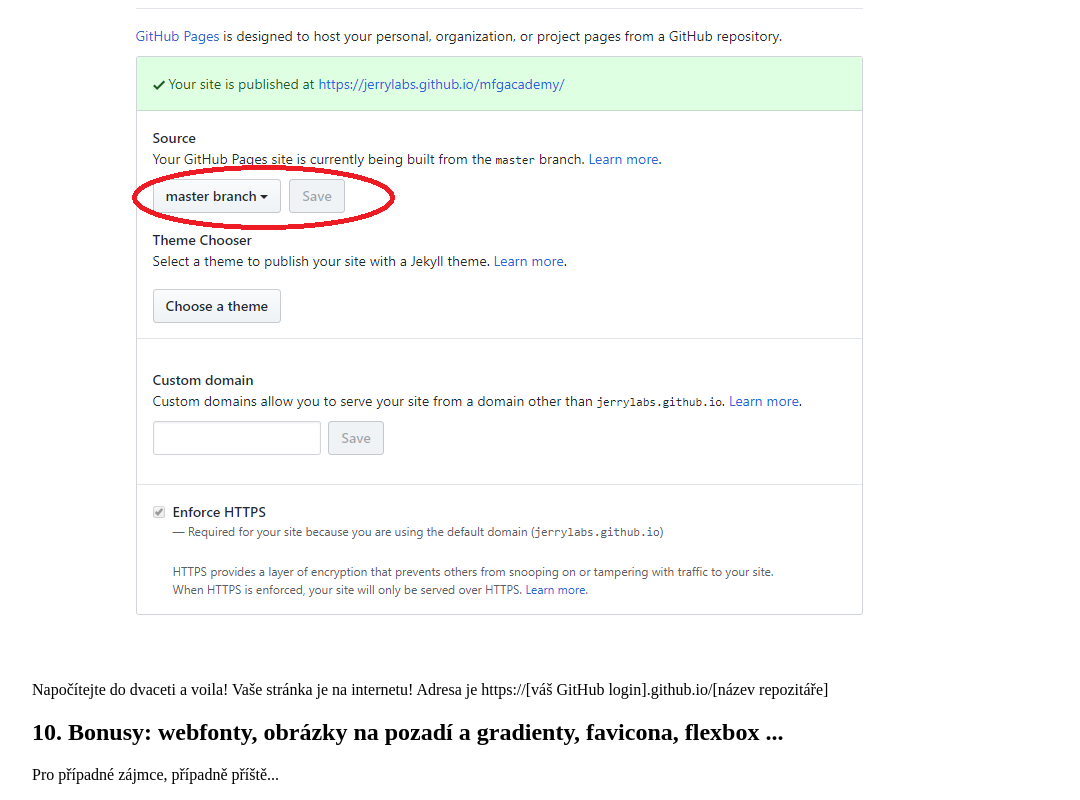
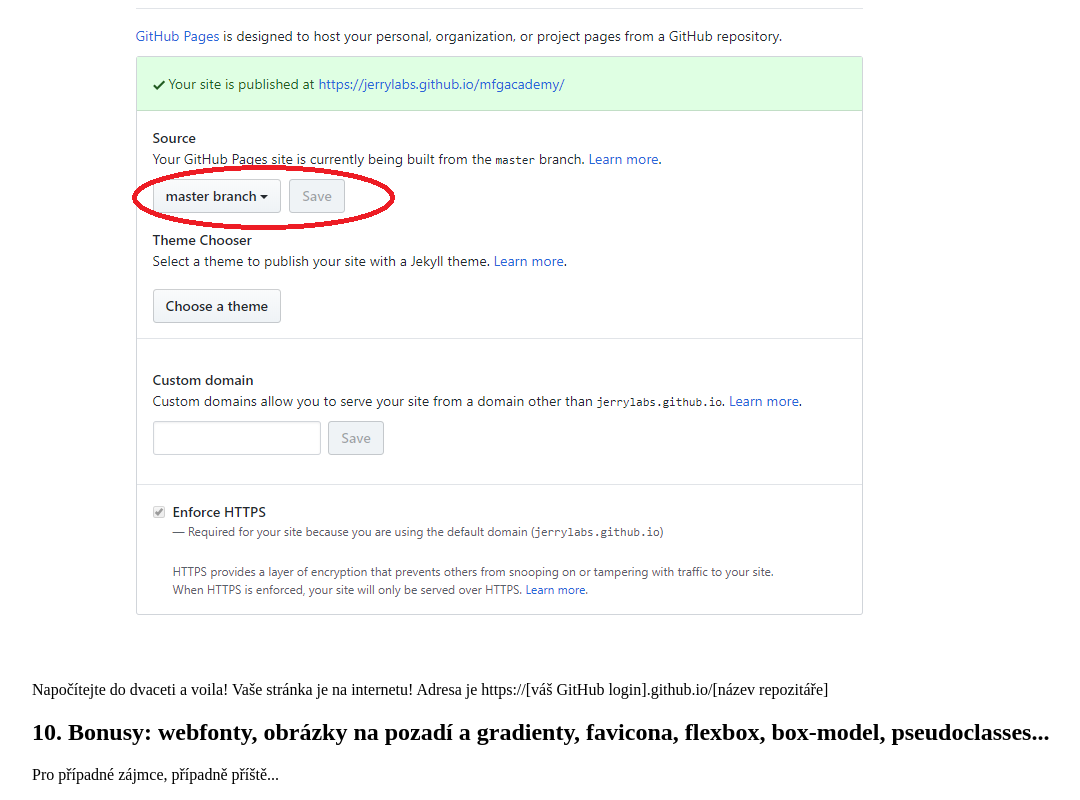
Before and after one commit to jerrylabs/mfgacademy, a plain HTML site: page index.html in a window 1280 px wide. Shown: the part 8317-9117 px from the top of the page, without its empty margins (32-1112 px from the left). Drawn offline with Linux system fonts and the light colour scheme.

Commit message:
Update index.html

```diff
--- a/index.html
+++ b/index.html
@@ -284,7 +284,7 @@
 <p>Poté přejděte do nastavení repozitáře, nascrollujte dolů na sekci GitHub Pages a určete master brach jako zdroj.</p>
 <img src="img/github02.png" />
 <p>Napočítejte do dvaceti a voila! Vaše stránka je na internetu! Adresa je https://[váš GitHub login].github.io/[název repozitáře]
-<h2>10. Bonusy: webfonty, obrázky na pozadí a gradienty, favicona, flexbox ...</h2>
+<h2>10. Bonusy: webfonty, obrázky na pozadí a gradienty, favicona, flexbox, box-model, pseudoclasses...</h2>
 <p>Pro případné zájmce, případně příště...</p>
 </body>
 </html>
```
